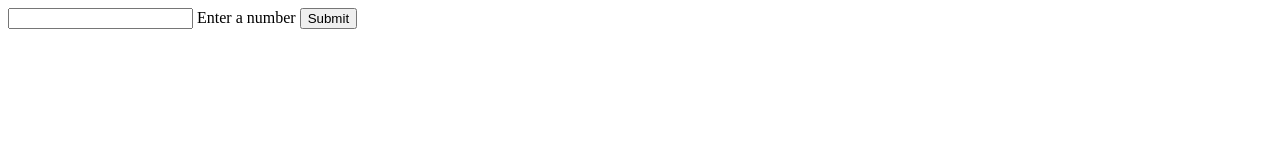
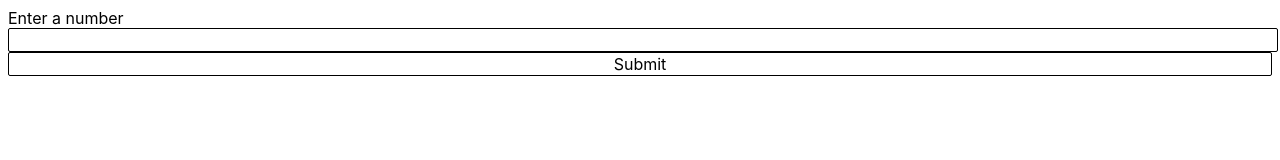
Before and after one commit to oliverjam/roman-numeral-tdd-codealong, a website: page index.html in a window 1280 px wide. Drawn offline with Linux system fonts and the light colour scheme.

Commit message:
Reset styles

```diff
--- a/index.html
+++ b/index.html
@@ -5,11 +5,28 @@
   <meta name="viewport" content="width=device-width, initial-scale=1.0">
   <meta http-equiv="X-UA-Compatible" content="ie=edge">
   <title>Romanizer</title>
+  <style>
+    body {
+      font-family: -apple-system, BlinkMacSystemFont, "Segoe UI", Roboto, Helvetica, Arial, sans-serif, "Apple Color Emoji", "Segoe UI Emoji", "Segoe UI Symbol";
+    }
+
+    input,
+    button {
+      display: block;
+      width: 100%;
+      font-family: inherit;
+      font-size: inherit;
+      color: inherit;
+      background-color: #ffffff;
+      border: 1px solid;
+      border-radius: 2px;
+    }
+  </style>
 </head>
 <body>
   <form class="form">
+    <label class="form" for="numeral">Enter a number</label>
     <input class="form__input"id="numeral" type="number">
-    <label class="form" for="numeral">Enter a number</label>
     <button class="form__input form__input--btn" type="submit">Submit</button>
   </form>
 </body>
```
